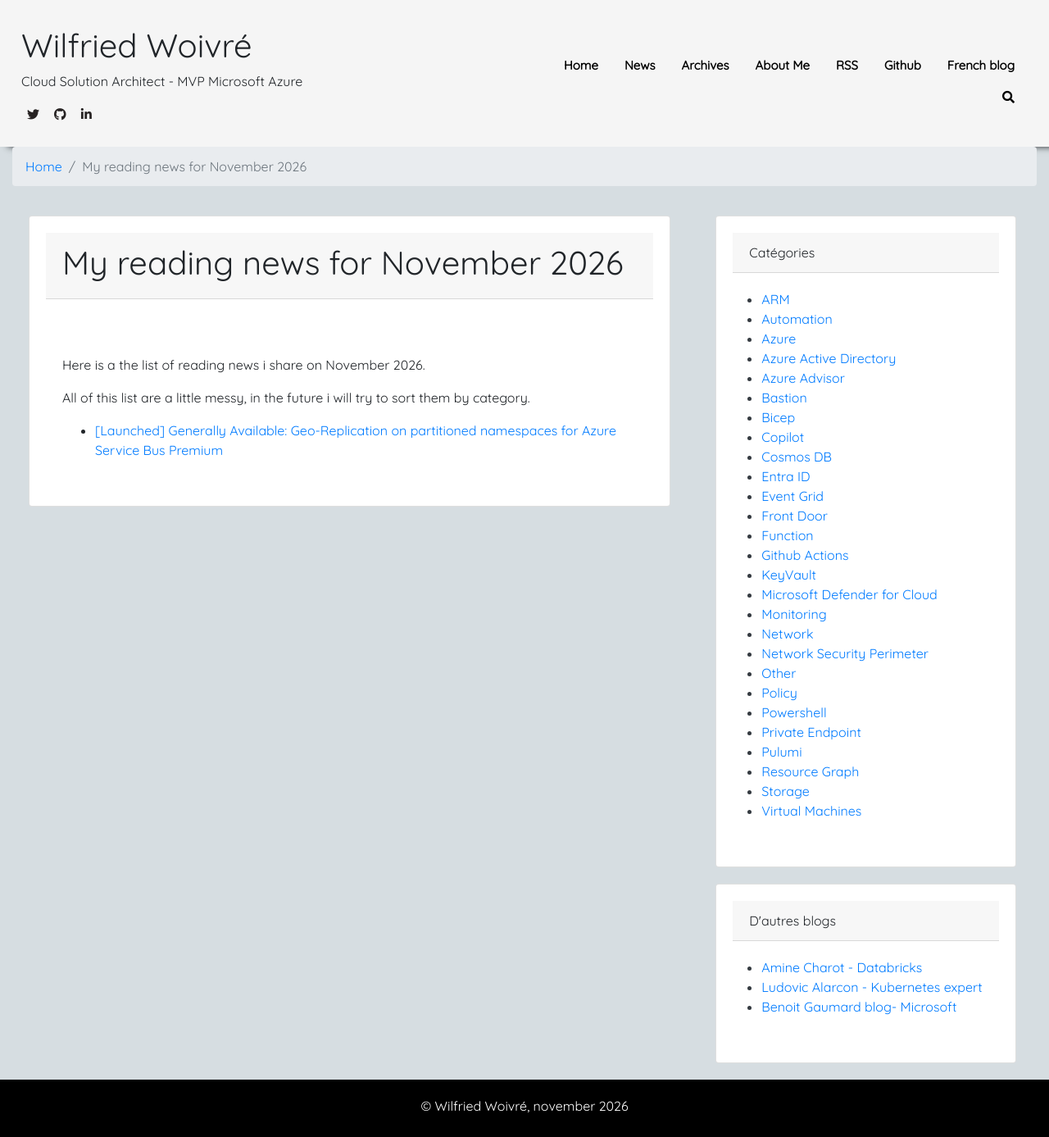
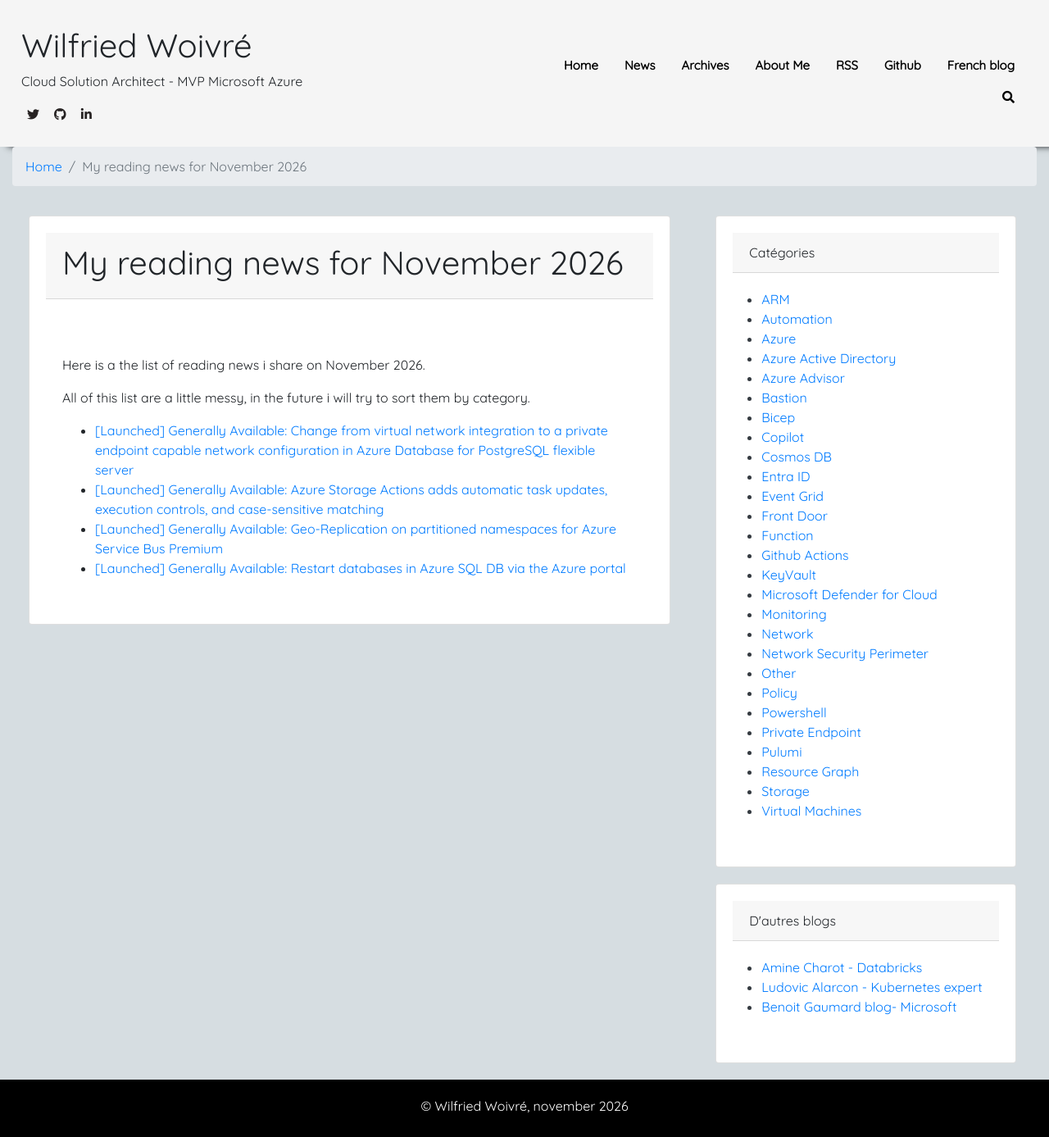
Before and after one commit to wilfriedwoivre/wilfriedwoivre.en.github.io, a Jekyll site: the page built from _news/2026-12-01-my-reading-news-for-november-2026.md, in a window 1280 px wide. Shown: the whole page at 82% size. Built offline with Jekyll 4.4.1, drawn with Linux system fonts in a browser that asks for light colours; nearby versions of some CDN libraries.

Commit message:
Update monthly news post

```diff
--- a/_news/2026-12-01-my-reading-news-for-november-2026.md
+++ b/_news/2026-12-01-my-reading-news-for-november-2026.md
@@ -1,11 +1,14 @@
 ---
 layout: news
 title: My reading news for November 2026
-date: 2026-11-04
+date: 2026-11-05
 ---
 
 Here is a the list of reading news i share on November 2026.
 
 All of this list are a little messy, in the future i will try to sort them by category.
 
+- [[Launched] Generally Available: Change from virtual network integration to a private endpoint capable network configuration in Azure Database for PostgreSQL flexible server](https://azure.microsoft.com/updates?WT.mc_id=AZ-MVP-4039694&id=574541)
+- [[Launched] Generally Available: Azure Storage Actions adds automatic task updates, execution controls, and case-sensitive matching](https://azure.microsoft.com/updates?WT.mc_id=AZ-MVP-4039694&id=578628)
 - [[Launched] Generally Available: Geo-Replication on partitioned namespaces for Azure Service Bus Premium](https://azure.microsoft.com/updates?WT.mc_id=AZ-MVP-4039694&id=579021)
+- [[Launched] Generally Available: Restart databases in Azure SQL DB via the Azure portal](https://azure.microsoft.com/updates?WT.mc_id=AZ-MVP-4039694&id=577992)
```
